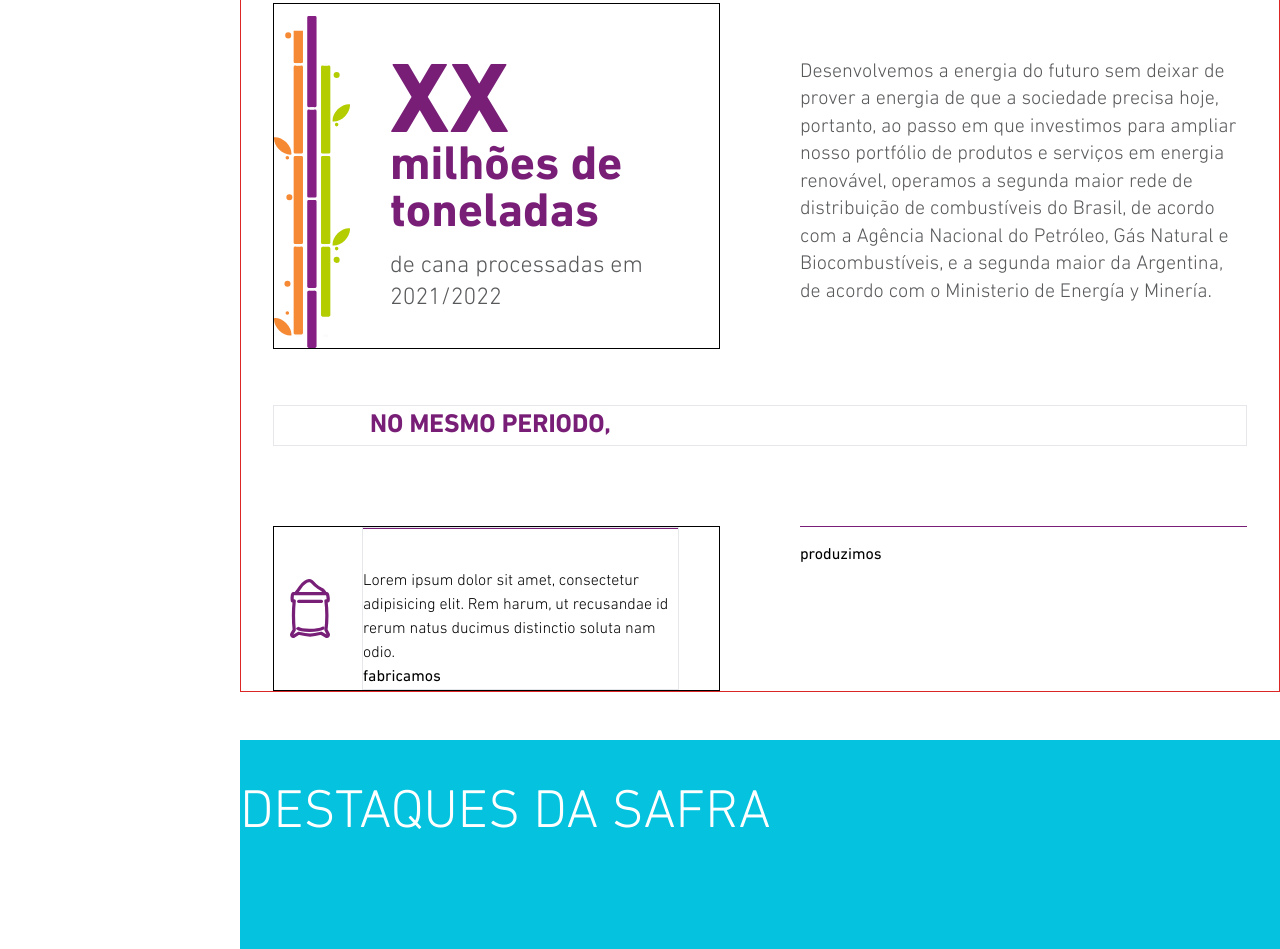
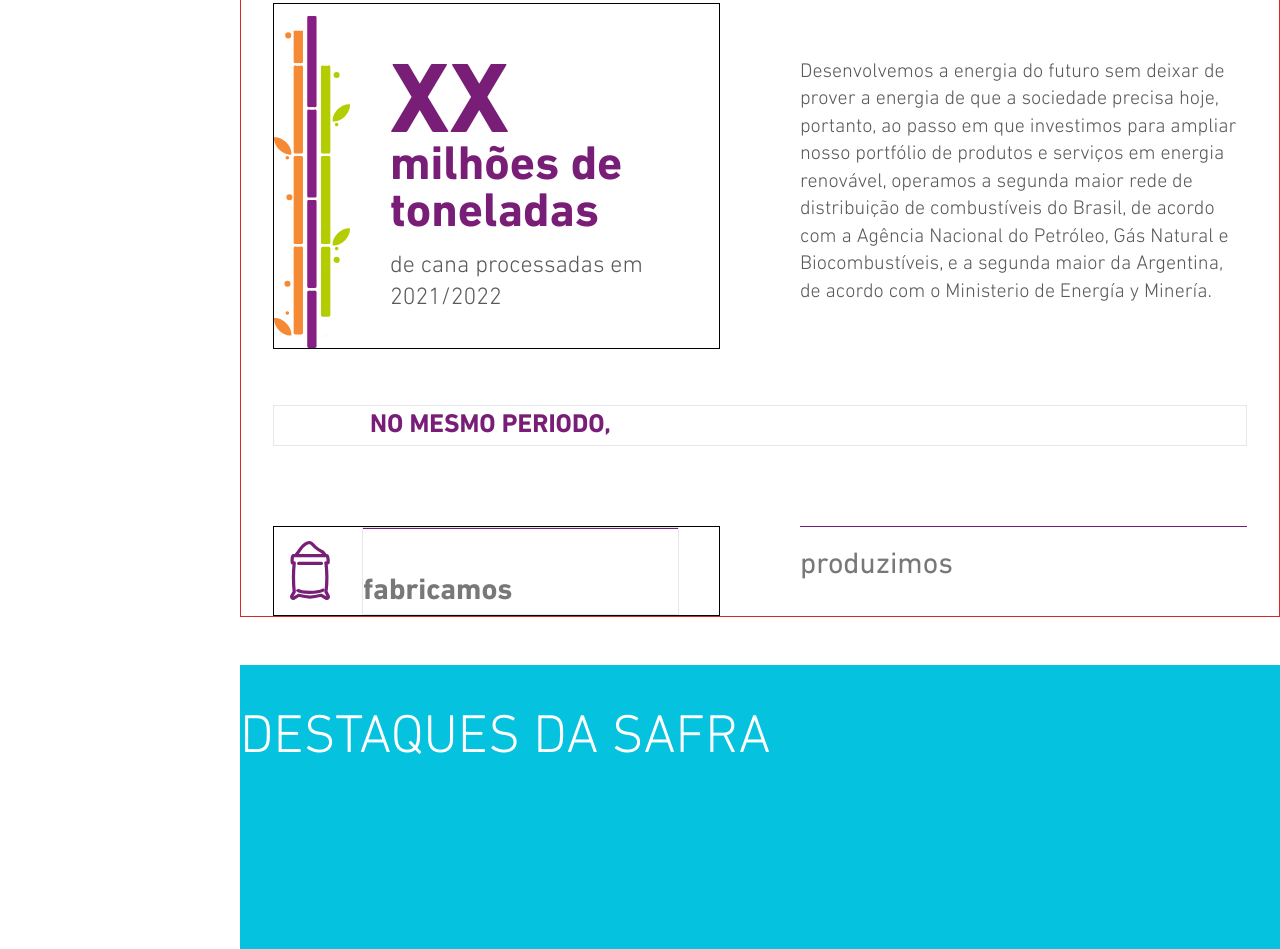
Before and after one commit to iurynadin/raizen, a website: page pages/index.html in a window 1280 px wide. Shown: the part 1320-2269 px from the top of the page. Drawn offline with nearby package versions, Linux system fonts and the light colour scheme.

Commit message:
inicinato secao no mesmo periodo

```diff
--- a/pages/index.html
+++ b/pages/index.html
@@ -172,15 +172,14 @@
 
                         <div class="border border-black pr-10 pl-4 flex flex-row justify-between items-center">
                             <img src="./svgs/ico-liderando-acucar.svg" class="w-10 mr-8" alt="">
-                            <div class="border flex flex-col flex-grow">
+                            <div class="border flex flex-col flex-grow text-[#78787A]">
                                 <div class="w-full h-px block bg-roxo mb-10"></div>
-                                <p>Lorem ipsum dolor sit amet, consectetur adipisicing elit. Rem harum, ut recusandae id rerum natus ducimus distinctio soluta nam odio.</p>
-                                fabricamos
+                                <span class="font-din_bold text-[30px]">fabricamos</span>
                             </div>
                         </div>
-                        <div>
+                        <div class="text-[#78787A]">
                             <div class="w-full h-px block bg-roxo mb-4"></div>
-                            produzimos
+                            <span class="text-[30px]">produzimos</span>
                         </div>
                     </div>
 
```
Also changed, not shown: pages/css/style.css.
